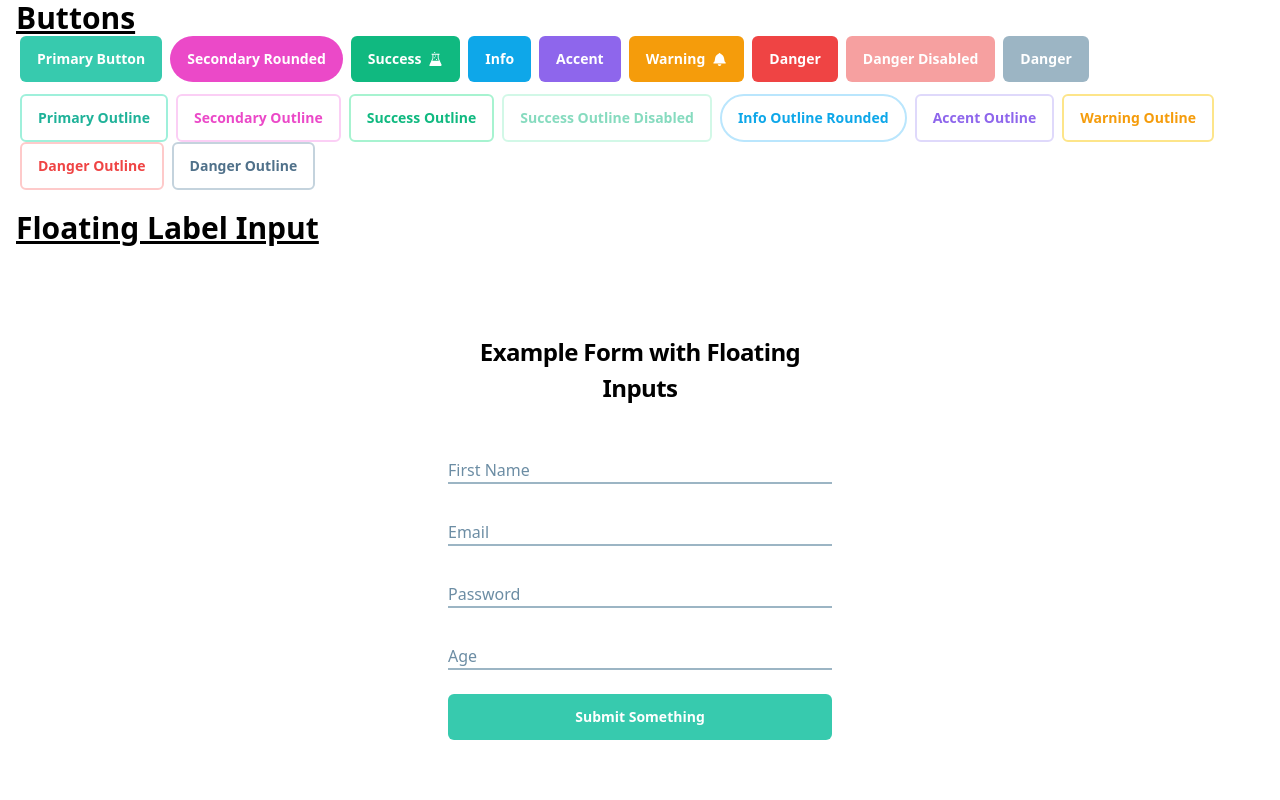
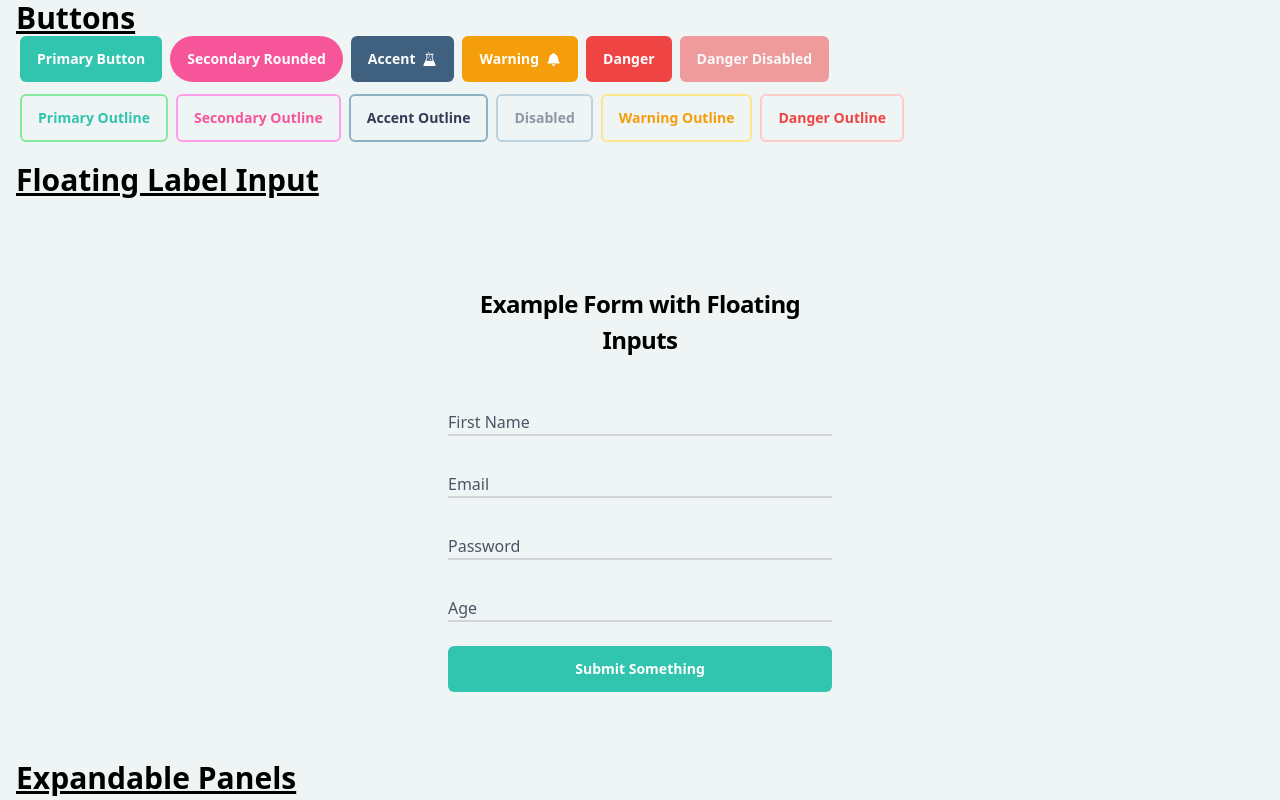
Before and after one commit to MegByrne10/travel-planner, a React (Create React App) app in the folder react-frontend/: page /styled-components in a window 1280 px wide. Shown: the top 800 px of the page. Built offline with nearby package versions, Linux system fonts and the light colour scheme.

Commit message:
change and streamline color theme
- enable light or dark mode (currently system settings and can't toggle)
- reduce button color options and less semantic class names

```diff
--- a/react-frontend/src/App.js
+++ b/react-frontend/src/App.js
@@ -5,12 +5,12 @@ import StyledComponents from "./pages/StyledComponents";
 function App() {
 
   return (
-    <>
+    <div className="bg-theme-light dark:bg-theme-dark dark:text-white">
       <Routes>
         <Route path="/" element={<Home />} />
         <Route path="/styled-components" element={<StyledComponents/>} />
       </Routes>
-    </>
+    </div>
   )
 }
 
--- a/react-frontend/src/components/ui/Button.js
+++ b/react-frontend/src/components/ui/Button.js
@@ -2,8 +2,8 @@ import classnames from "classnames";
 import { twMerge } from "tailwind-merge";
 
 const styles = {
-  base: 'inline-flex justify-center items-center gap-2 rounded-md border border-transparent font-semibold focus:ring-offset-2 transition-all text-sm dark:focus:ring-offset-gray-800 focus:outline-none focus:ring-2',
-  baseOutline: 'bg-white border-2 font-semibold hover:text-white focus:outline-none focus:ring-2 focus:ring-offset-2',
+  base: 'inline-flex justify-center items-center gap-2 rounded-md border border-transparent font-semibold transition-all text-sm focus:ring-2',
+  baseOutline: 'bg-theme-light dark:bg-gray-600 border-2 font-semibold hover:text-white focus:ring-2',
   disabled: 'opacity-50 cursur-not-allowed',
   pill: 'rounded-full',
   size: {
@@ -12,24 +12,18 @@ const styles = {
     large: 'py-3 px-8 text-lg'
   },
   varient: {
-    primary: 'bg-primary-400 hover:bg-primary-600 focus:ring-primary-400 text-white',
-    secondary: 'bg-secondary-500 hover:bg-secondary-600 focus:ring-secondary-500 text-white',
-    success: 'bg-success-500 hover:bg-success-600 focus:ring-success-500 text-white',
-    info: 'bg-info-500 hover:bg-info-600 focus:ring-info-500 text-white',
-    accent: 'bg-accent-500 hover:bg-accent-600 focus:ring-accent-500 text-white',
-    warning: 'bg-warning-500 hover:bg-warning-600 focus:ring-warning-500 text-white',
-    danger: 'bg-danger-500 hover:bg-danger-600 focus:ring-danger-500 text-white',
-    neutral: 'bg-neutral-300 hover:bg-neutral-400 focus:ring-neutral-300 text-white'
+    primary: 'bg-jadeMountain-500 hover:bg-jadeMountain-600 focus:ring-jadeMountain-700 text-white',
+    secondary: 'bg-fuchsiaFever-500 hover:bg-fuchsiaFever-600 focus:ring-fuchsiaFever-700 text-white',
+    accent: 'bg-alexisBlue-500 hover:bg-alexisBlue-600 focus:ring-alexisBlue-700 text-white',
+    warning: 'bg-amber-500 hover:bg-amber-600 focus:ring-amber-700 text-white',
+    danger: 'bg-red-500 hover:bg-red-600 focus:ring-red-700 text-white',
   },
   varientOutline: {
-    primary: 'border-primary-200 text-primary-500 hover:bg-primary-500 hover:border-primary-500 focus:ring-primary-200',
-    secondary: 'border-secondary-200 text-secondary-500 hover:bg-secondary-500 hover:border-secondary-500 focus:ring-secondary-200',
-    success: 'border-success-200 text-success-500 hover:bg-success-500 hover:border-success-500 focus:ring-success-200',
-    info: 'border-info-200 text-info-500 hover:bg-info-500 hover:border-info-500 focus:ring-info-200',
-    accent: 'border-accent-200 text-accent-500 hover:bg-accent-500 hover:border-accent-500 focus:ring-accent-200',
-    warning: 'border-warning-200 text-warning-500 hover:bg-warning-500 hover:border-warning-500 focus:ring-warning-200',
-    danger: 'border-danger-200 text-danger-500 hover:bg-danger-500 hover:border-danger-500 focus:ring-danger-200',
-    neutral: 'border-neutral-200 text-neutral-500 hover:bg-neutral-500 hover:border-neutral-500 focus:ring-neutral-200'
+    primary: 'border-jadeMountain-200 text-jadeMountain-500 hover:bg-jadeMountain-500 hover:border-jadeMountain-500 focus:ring-jadeMountain-400',
+    secondary: 'border-fuchsiaFever-200 text-fuchsiaFever-500 hover:bg-fuchsiaFever-500 hover:border-fuchsiaFever-500 focus:ring-fuchsiaFever-400',
+    accent: 'border-alexisBlue-200 text-alexisBlue-700 hover:bg-alexisBlue-500 hover:border-alexisBlue-500 focus:ring-alexisBlue-400',
+    warning: 'border-amber-200 text-amber-500 hover:bg-amber-500 hover:border-amber-500 focus:ring-amber-400',
+    danger: 'border-danger-200 text-danger-500 hover:bg-danger-500 hover:border-danger-500 focus:ring-danger-400',
   }
 }
 
@@ -37,12 +31,9 @@ function Button({
   children,
   primary,
   secondary,
-  success,
-  info,
   accent,
   warning,
   danger,
-  neutral,
   outline,
   rounded,
   small,
@@ -56,22 +47,16 @@ function Button({
     [`${styles.size.large}`]: large,
     [`${styles.varient.primary}`]: primary,
     [`${styles.varient.secondary}`]: secondary,
-    [`${styles.varient.success}`]: success,
-    [`${styles.varient.info}`]: info,
     [`${styles.varient.accent}`]: accent,
     [`${styles.varient.warning}`]: warning,
     [`${styles.varient.danger}`]: danger,
-    [`${styles.varient.neutral}`]: neutral,
     [`${styles.pill}`]: rounded,
     [`${styles.baseOutline}`]: outline,
     [`${styles.varientOutline.primary}`]: outline && primary,
     [`${styles.varientOutline.secondary}`]: outline && secondary,
-    [`${styles.varientOutline.success}`]: outline && success,
-    [`${styles.varientOutline.info}`]: outline && info,
     [`${styles.varientOutline.accent}`]: outline && accent,
     [`${styles.varientOutline.warning}`]: outline && warning,
     [`${styles.varientOutline.danger}`]: outline && danger,
-    [`${styles.varientOutline.neutral}`]: outline && neutral,
     [`${styles.disabled}`]: disabled
   });
 
--- a/react-frontend/src/components/ui/FloatingLabelInput.js
+++ b/react-frontend/src/components/ui/FloatingLabelInput.js
@@ -1,7 +1,7 @@
 
 const styles = {
-  input: 'block peer py-1.5 w-full border-b-2 bg-transparent outline-none border-neutral-300 focus:outline-none focus:ring-0 focus:border-primary-400 focus:border-b-2 transistion-colors duration-300',
-  label: 'absolute left-0 top-1 text-neutral-400 cursor-text peer-focus:text-xs transform -translate-y-6 scale-75 top-3 -z-10 origin-[0] peer-focus:left-0 peer-focus:text-primary-400 peer-placeholder-shown:scale-100 peer-placeholder-shown:translate-y-0 peer-focus:scale-75 peer-focus:-translate-y-6 transistion-all duration-300'
+  input: 'block peer py-1.5 w-full border-b-2 bg-transparent outline-none border-gray-300 focus:outline-none focus:ring-0 focus:border-jadeMountain-500 focus:border-b-2 transistion-colors duration-300',
+  label: 'absolute left-0 top-1 text-gray-600 dark:text-gray-400 cursor-text peer-focus:text-xs transform -translate-y-6 scale-75 top-3 -z-10 origin-[0] peer-focus:left-0 peer-focus:text-jadeMountain-500 peer-placeholder-shown:scale-100 peer-placeholder-shown:translate-y-0 peer-focus:scale-75 peer-focus:-translate-y-6 transistion-all duration-300'
 }
 
 function FloatingLabelInput({ type = "text", name, children, ...rest }) {
--- a/react-frontend/src/pages/Home.js
+++ b/react-frontend/src/pages/Home.js
@@ -2,7 +2,9 @@ import React from 'react'
 
 function Home() {
   return (
-    <h1 className='font-face-dolce-vita-bold text-5xl'>VoClique Home</h1>
+    <div className='bg-atlanticNavy-500'>
+      <h1 className='p-5 font-face-dolce-vita-bold text-white text-5xl'>VoClique</h1>
+    </div>
   )
 }
 
--- a/react-frontend/src/pages/StyledComponents.js
+++ b/react-frontend/src/pages/StyledComponents.js
@@ -41,15 +41,9 @@ function StyledComponents() {
           Primary Button
         </Button>
         <Button secondary rounded className="mx-1">Secondary Rounded</Button>
-        <Button success className="mx-1">
-          Success
-          <GoBeaker />
-        </Button>
-        <Button info className="mx-1">
-          Info
-        </Button>
         <Button accent className="mx-1">
           Accent
+          <GoBeaker />
         </Button>
         <Button warning className="mx-1">
           Warning
@@ -57,18 +51,14 @@ function StyledComponents() {
         </Button>
         <Button danger className="mx-1">Danger</Button>
         <Button danger disabled className="mx-1">Danger Disabled</Button>
-        <Button neutral className="mx-1">Danger</Button>
       </div>
       <div>
         <Button primary outline className="mx-1">Primary Outline</Button>
         <Button secondary outline className="mx-1">Secondary Outline</Button>
-        <Button success outline className="mx-1">Success Outline</Button>
-        <Button success outline disabled className="mx-1">Success Outline Disabled</Button>
-        <Button info outline rounded className="mx-1">Info Outline Rounded</Button>
         <Button accent outline className="mx-1">Accent Outline</Button>
+        <Button accent outline disabled className="mx-1">Disabled</Button>
         <Button warning outline className="mx-1">Warning Outline</Button>
         <Button danger outline className="mx-1">Danger Outline</Button>
-        <Button neutral outline className="mx-1">Danger Outline</Button>
       </div>
 
       <h1 className="mt-5 text-3xl font-bold underline">
--- a/react-frontend/tailwind.config.js
+++ b/react-frontend/tailwind.config.js
@@ -3,78 +3,71 @@ module.exports = {
   content: [
     "./src/**/*.{js,jsx,ts,tsx}"
   ],
+  darkMode: 'media',
   theme: {
     extend: {
       colors: {
-        'primary': {
-          // mountain-meadow
-          '50': '#f1fcf9',
-          '100': '#cff8ed',
-          '200': '#9ff0db',
-          '300': '#67e1c7',
-          '400': '#37caae',
-          '500': '#1fb299',
-          '600': '#158c7a',
-          '700': '#157064',
-          '800': '#165951',
-          '900': '#174a44',
-          '950': '#072c29'
+        theme: {
+					light: "#eff4f5",
+					dark: "#1d1a1d"
+				},
+        atlanticNavy: {
+					50: "#c8d7e6",
+					100: "#a5bdd8",
+					200: "#6b8dbb",
+					300: "#4163a0",
+					400: "#284386",
+					500: "#1c2e6f",
+					600: "#1a235b",
+					700: "#1c1e49",
+					800: "#1f1e39",
+					900: "#201e2b",
+				},
+        alexisBlue: {
+					50: "#d3e3e9",
+					100: "#b9d3dd",
+					200: "#8cb2c4",
+					300: "#6994ad",
+					400: "#507896",
+					500: "#40607f",
+					600: "#374c6a",
+					700: "#323d56",
+					800: "#2c3143",
+					900: "#252630",
+				},
+        fuchsiaFever: {
+					50: "#f9ddfb",
+					100: "#ffcafc",
+					200: "#ff9fea",
+					300: "#ff7bcf",
+					400: "#ff62b3",
+					500: "#f7559a",
+					600: "#db5183",
+					700: "#b55273",
+					800: "#874e60",
+					900: "#533d44",
+				},
+        jadeMountain: {
+					50: "#dff3d3",
+					100: "#c1f1b8",
+					200: "#86eb9c",
+					300: "#5de3a1",
+					400: "#40d6ad",
+					500: "#31c4ae",
+					600: "#30ab9c",
+					700: "#358d7c",
+					800: "#376a59",
+					900: "#304439",
+				},
+        'logo-white': '#f7fbfc',
+        'logo-pink': {
+          'dark': '#f7559a',
+          'light': '#f986b7'
         },
-        'secondary': {
-          // cerise
-          '50': '#fdf2fb',
-          '100': '#fce7f9',
-          '200': '#fbcff5',
-          '300': '#f8a9eb',
-          '400': '#f373db',
-          '500': '#eb49c8',
-          '600': '#d926a9',
-          '700': '#bd198c',
-          '800': '#9c1873',
-          '900': '#821961',
-          '950': '#4f0838'
-        },
-        'accent': {
-          // purple-heart
-          '50': '#f6f4fe',
-          '100': '#eeeafd',
-          '200': '#dfd9fb',
-          '300': '#c7baf8',
-          '400': '#ab92f3',
-          '500': '#8e66ec',
-          '600': '#763adf',
-          '700': '#6f34cd',
-          '800': '#5c2bac',
-          '900': '#4d258d',
-          '950': '#30165f',
-        },
-        'info': {
-          // picton-blue
-          '50': '#f0f9ff',
-          '100': '#e0f2fe',
-          '200': '#bae6fd',
-          '300': '#7dd4fc',
-          '400': '#3abff8',
-          '500': '#0ea7e9',
-          '600': '#0285c7',
-          '700': '#036aa1',
-          '800': '#075a85',
-          '900': '#0c4b6e',
-          '950': '#082f49'
-        },
-        'success': {
-          // shamrock
-          '50': '#ecfdf5',
-          '100': '#d1fae5',
-          '200': '#a7f3d0',
-          '300': '#6ee7b6',
-          '400': '#36d399',
-          '500': '#10b980',
-          '600': '#059668',
-          '700': '#047856',
-          '800': '#065f46',
-          '900': '#064e3b',
-          '950': '#022c22'
+        'logo-blue': {
+          'dark': '#121d46',
+          'medium': '#1c2e6f',
+          'light': '#263f98'
         },
         'warning': {
           // lightning-yellow
```
